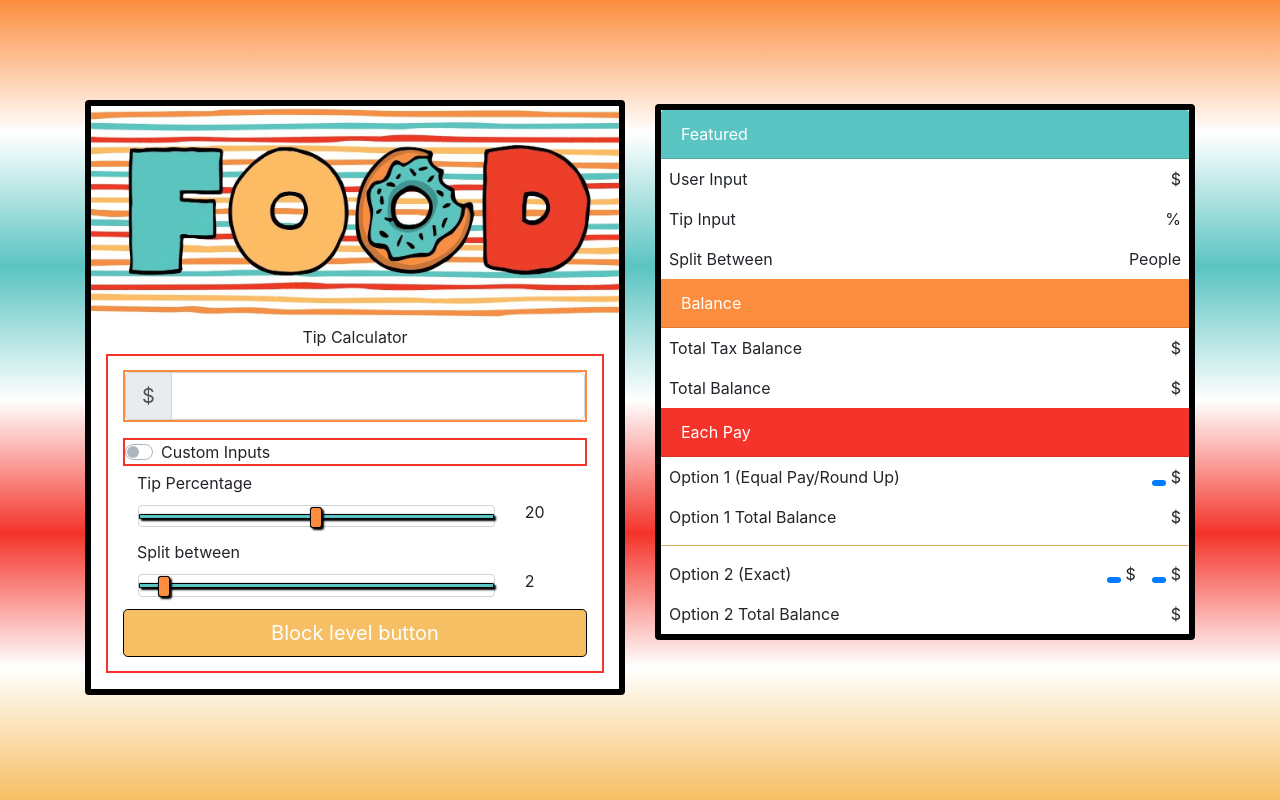
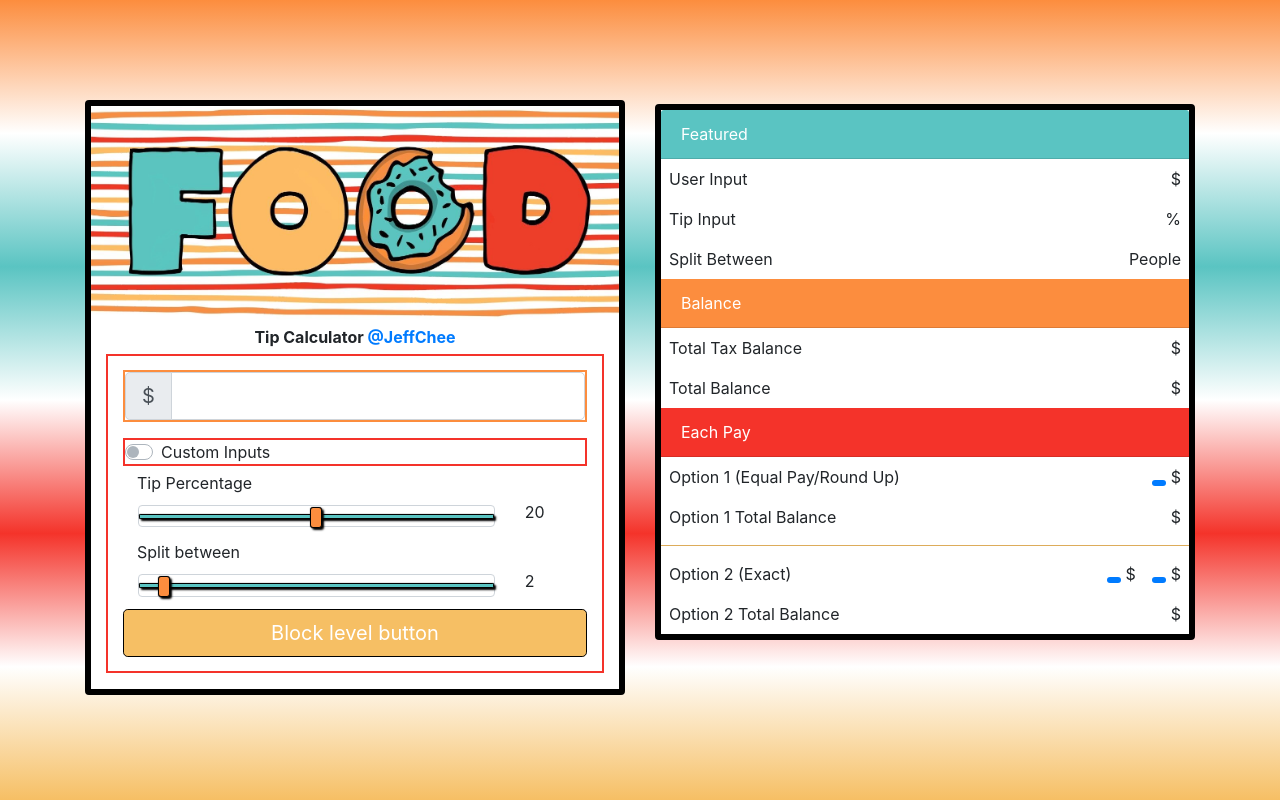
Before and after one commit to jeffchee/Career-Services-Coding-Challenge---Tip-Calculator, a website: page public/index.html in a window 1280 px wide. Drawn offline with nearby package versions, Linux system fonts and the light colour scheme; no server answers.

Commit message:
editing / getting rid of comments

```diff
--- a/public/index.html
+++ b/public/index.html
@@ -32,7 +32,7 @@ lorange - #F6BF64
         <div class="col">
           <div class="card" style="border: 6px solid black;">
             <img src="./image/Foodimage.jpg" class="card-img-top" alt="...">
-            <span style="text-align: center; margin:5px">Tip Calculator</span>
+            <span style="text-align: center; margin:5px; font-weight: bold">Tip Calculator <a href="https://jeffchee-portfolio.herokuapp.com/">@JeffChee</a></span>
 
             <div class="container">
 
@@ -45,8 +45,6 @@ lorange - #F6BF64
                     <input type="number" class="form-control input-group-lg" id="userInput" step="0.01"
                       aria-label="Amount" tabindex="1">
                   </div>
-
-                  <!-- added tipChange variable to when toggle on or off can adjust to new format -->
 
                   <div class="custom-control custom-switch" style="border: 2px solid#F4332A">
                     <input type="checkbox" class="custom-control-input " id="customSwitch">
@@ -87,8 +85,6 @@ lorange - #F6BF64
                       </div>
                     </div>
 
-                    <!-- added splitChange variable to when toggle on or off can adjust to new format -->
-
                     <div class="row">
                       <label for="customRange3" style="margin:5px; margin-left:14px;">Split between</label>
                       <div class="col-10 ">
@@ -101,16 +97,12 @@ lorange - #F6BF64
                       </div>
                     </div>
 
-                    <!-- <button type="button" onclick="alert('Hello world!')"><i class="fa fa-trash"></i></button> -->
-
-
                   </div>
                   <button type="submit" class="btn btn-primary btn-lg btn-block" id="addTip"
                     style="background-color: #F6BF64; border-color:black; margin-top:7px" tabindex="4">Block level
                     button</button>
                 </div>
               </form>
-              <!-- must add round up or tell one to pay a little more //js-->
             </div>
 
           </div>
@@ -207,11 +199,6 @@ lorange - #F6BF64
 
   </div>
 
-
-  <!-- option to round up or down -->
-
-
-
   <script src="https://code.jquery.com/jquery-3.3.1.slim.min.js"
     integrity="sha384-q8i/X+965DzO0rT7abK41JStQIAqVgRVzpbzo5smXKp4YfRvH+8abtTE1Pi6jizo"
     crossorigin="anonymous"></script>
--- a/public/style.css
+++ b/public/style.css
@@ -95,12 +95,7 @@ input[type=range] {
     background: #5AC4C2;
   }
 
-
-
-
 @media screen and (max-width:  462px) {
-
-
 
   .card {
     width: 100%;
--- a/public/tip.js
+++ b/public/tip.js
@@ -9,13 +9,6 @@ $(document).ready(function () {
     }
 
     firebase.initializeApp(config);
-
-    var database = firebase.database();
-
-
-
-
-
 
     $("#customSwitch").on("click", function (a, b) {
         var x = document.getElementById("newUserInputs");
@@ -192,42 +185,6 @@ $(document).ready(function () {
 
     })
 
-
-    // function addingNewUserInput() {
-    //     var tipInput = "";
-    //     var splitInput = "";
-
-    //     var y = document.createElement("p");
-    //     y.innerHTML = "Tip Percentage";
-    //     document.getElementById("prac").appendChild(y)
-
-    //     var x = document.createElement("INPUT");
-    //     x.setAttribute("type", "number");
-    //     x.setAttribute("value", this);
-    //     x.setAttribute("id", tipInput)
-    //     document.getElementById("prac").appendChild(x);
-    //     console.log("it registered");
-    //     console.log(tipInput);
-
-
-
-
-
-
-    // function option2 (TB, splitBetween){
-    //     for (var i = splitBetween; splitBetween>0; i--) {
-
-    //         if(TB%i===0){
-    //             var
-    //         } else {
-    //             return error;
-    //         }
-
-    //     }
-    // }
-
-
-
     var inputs = document.querySelectorAll("input,select");
     for (var i = 0; i < inputs.length; i++) {
         inputs[i].addEventListener("keypress", function (e) {
@@ -241,10 +198,6 @@ $(document).ready(function () {
             }
         })
     }
-
-
-
-
 
 
     // need to find out the way to split and roundup for the figures and to make it display the number of people and ammount each people should owe.
@@ -267,12 +220,6 @@ $(document).ready(function () {
         $("#optionTwoSplitB").text(snapshot.val().optionTwoSplitB);
 
     })
-
-
-
-
-
-
 
 
     // displayign the value on the range
@@ -313,8 +260,4 @@ $(document).ready(function () {
     tipOutput.innerHTML = tipInputValue;
     splitOutput.innerHTML = splitInputValue;
 
-
-
-
-
 })
```
